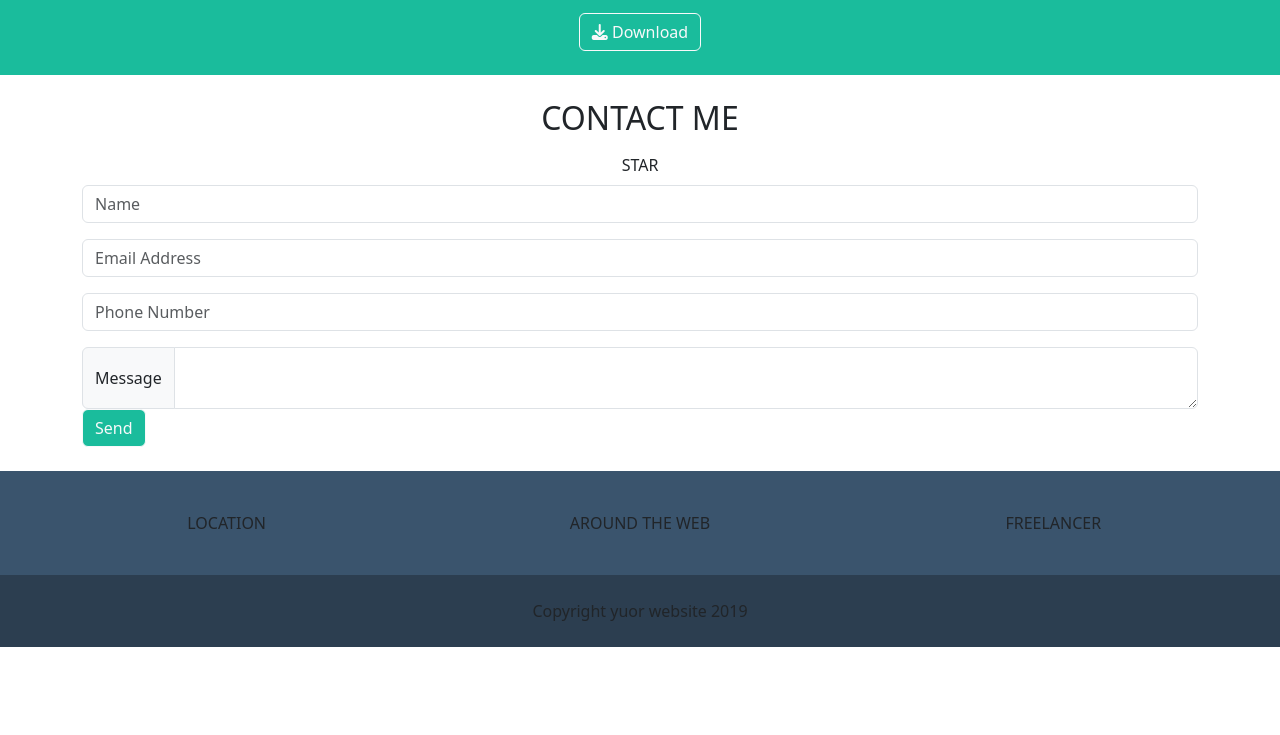
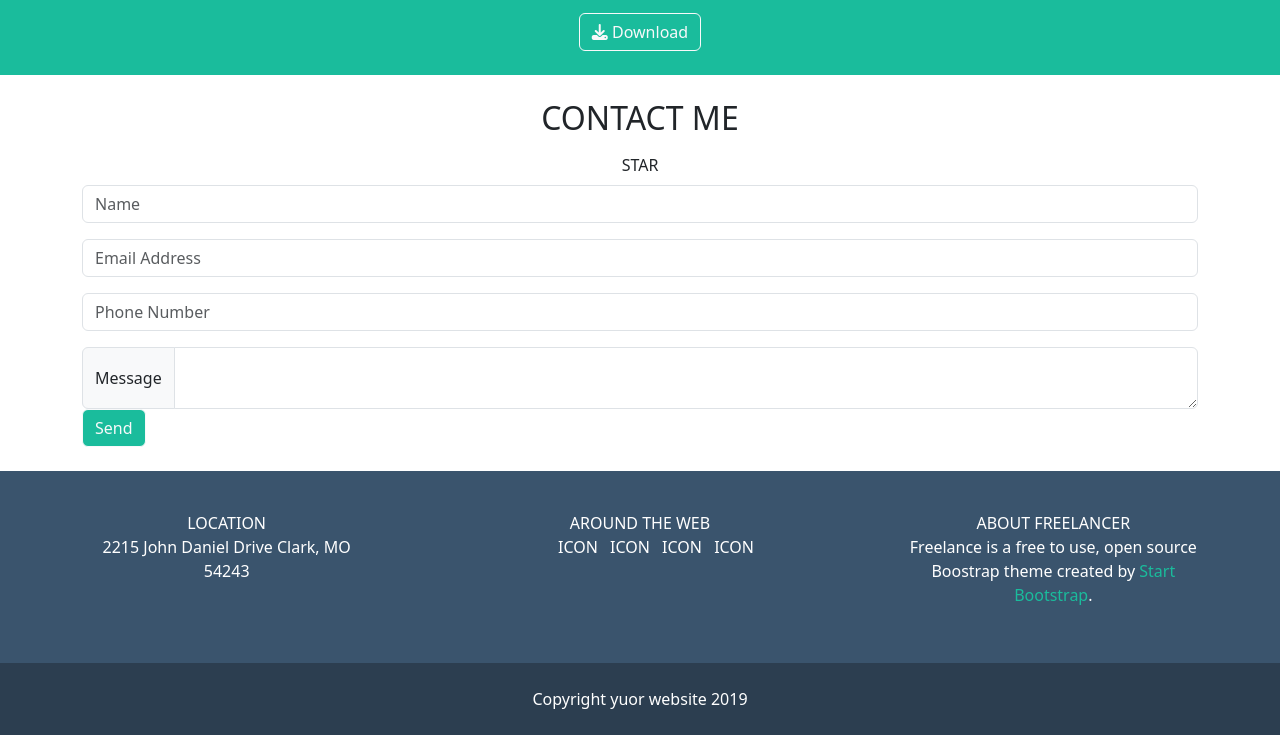
Before and after one commit to Andsirpa/html-css-bootstrap-freelancer, a plain HTML site: page index.html in a window 1280 px wide. Shown: the part 1420-2155 px from the top of the page. Before the commit the page ends 2067 px from the top, so only its background shows below. Drawn offline with nearby package versions, Linux system fonts and the light colour scheme.

Commit message:
feat: add footer content

```diff
--- a/css/style.css
+++ b/css/style.css
@@ -1,3 +1,20 @@
+/* RESET */
+ul {
+    list-style: none;
+}
+
+li {
+    display: inline-block;
+    margin: 0 .25rem;
+}
+
+a {
+    text-decoration: none;
+    color: inherit;
+}
+
+/* BODY */
+
 #header {
     background-color: #2c3e50;
 }
@@ -5,6 +22,13 @@
 #start-bootstrap,
 #about {
     background-color: #1abc9c;
+}
+
+#header,
+#start-bootstrap,
+#about,
+footer {
+    color: white;
 }
 
 
@@ -23,3 +47,7 @@
 .send-button {
     background-color: #1abc9c;
 }
+
+.start-link {
+    color: #1abc9c;
+}
--- a/index.html
+++ b/index.html
@@ -25,7 +25,7 @@
     <!-- HEADER -->
     <header id="header" class="container-fluid">
         <div class="container-fluid">
-            <div class="container d-flex justify-content-between text-light">
+            <div class="container d-flex justify-content-between">
                 <div class="logo p-3">START BOOTSTRAP</div>
                 <div class="h-menu p-3 d-md-none"><i class="fa-solid fa-bars"></i></div>
                 <div class="menu p-3 d-none d-md-block"> PORTFOLIO ABOUT CONTACT </div>
@@ -39,7 +39,7 @@
 
     <!-- START BOOTSTRAP SECTION   -->
     <section id="start-bootstrap" class="container-fluid py-3">
-        <div class="container-lg text-center .bg-primary-subtle text-light">
+        <div class="container-lg text-center .bg-primary-subtle">
             <div class="p-3">
                 <img src="./img/avatar.svg" class="img-fluid avatar-img" alt="avatar">
             </div>
@@ -86,7 +86,7 @@
 
     <!-- ABOUT SECTION -->
     <section id="about" class="container-fluid p-4">
-        <div class="container d-flex flex-column mb-3 text-light">
+        <div class="container d-flex flex-column mb-3">
             <h2 class="text-center">ABOUT</h2>
             <div class="p-2 text-center">STAR</div>
             <div class="container">
@@ -149,21 +149,35 @@
     <!-- END MAIN -->
 
     <!-- FOOTER -->
+    <footer>
+
+
         <section id="footer-main" class="container-fluid p-4">
             <div class="row g-2 text-center">
                 <div class="col-12 col-md-4">
                     <div class="p-3">
                         LOCATION
+                        <p>2215 John Daniel Drive Clark, MO <br>
+                            54243</p>
                     </div>
                 </div>
                 <div class="col-12 col-md-4">
                     <div class="p-3">
                         AROUND THE WEB
+                        <ul>
+                            <li>ICON</li>
+                            <li>ICON</li>
+                            <li>ICON</li>
+                            <li>ICON</li>
+                        </ul>
                     </div>
                 </div>
                 <div class="col-12 col-md-4">
                     <div class="p-3">
-                    FREELANCER
+                        ABOUT FREELANCER
+                        <p>Freelance is a free to use, open source <br>
+                            Boostrap theme created by <a href="#" class="start-link">Start <br>
+                                Bootstrap</a>.</p>
                     </div>
                 </div>
 
@@ -176,6 +190,7 @@
                 Copyright yuor website 2019
             </div>
         </section>
+    </footer>
     <!-- END FOOTER -->
 
 
```
Lines whose indentation alone changed are shown as unchanged.
